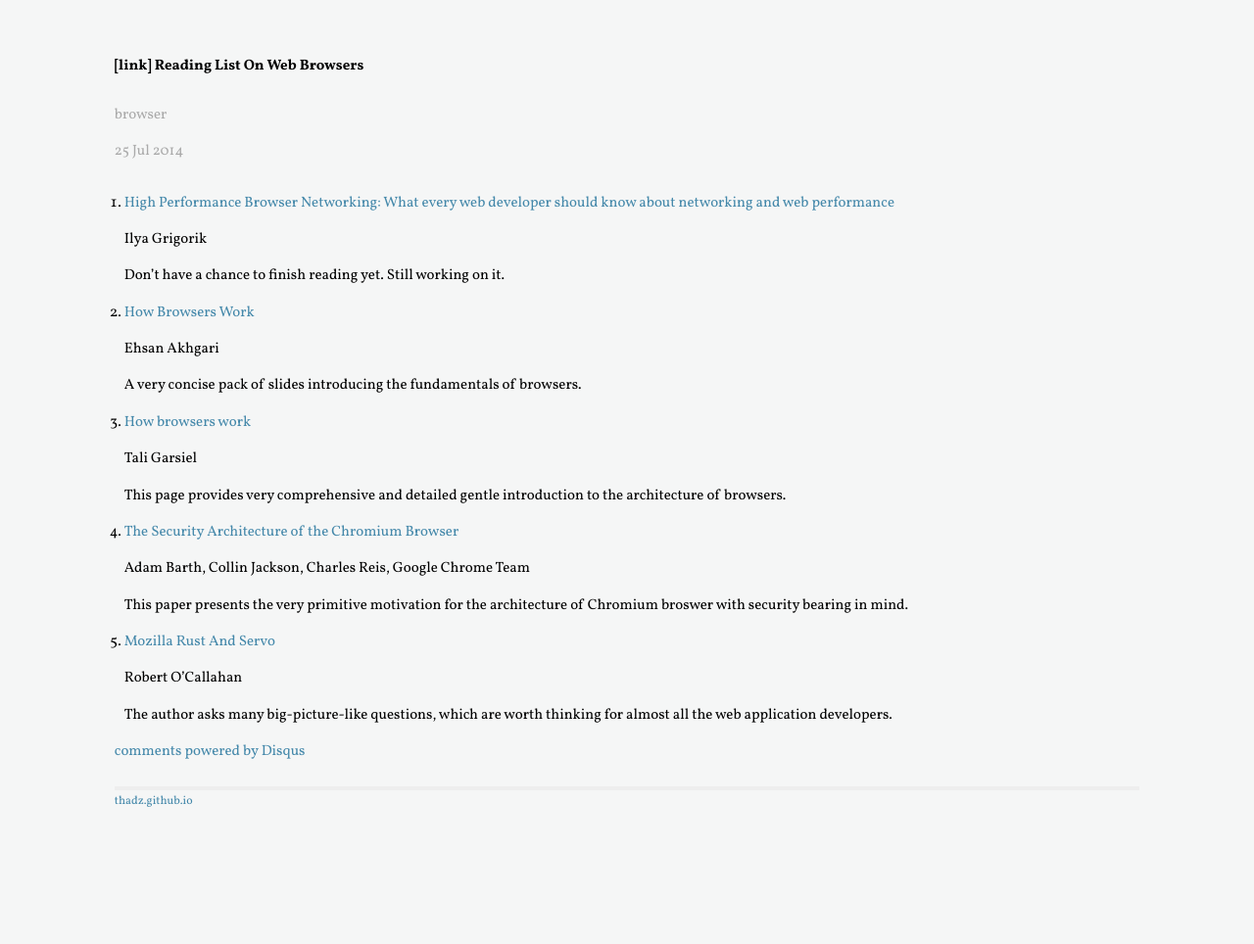
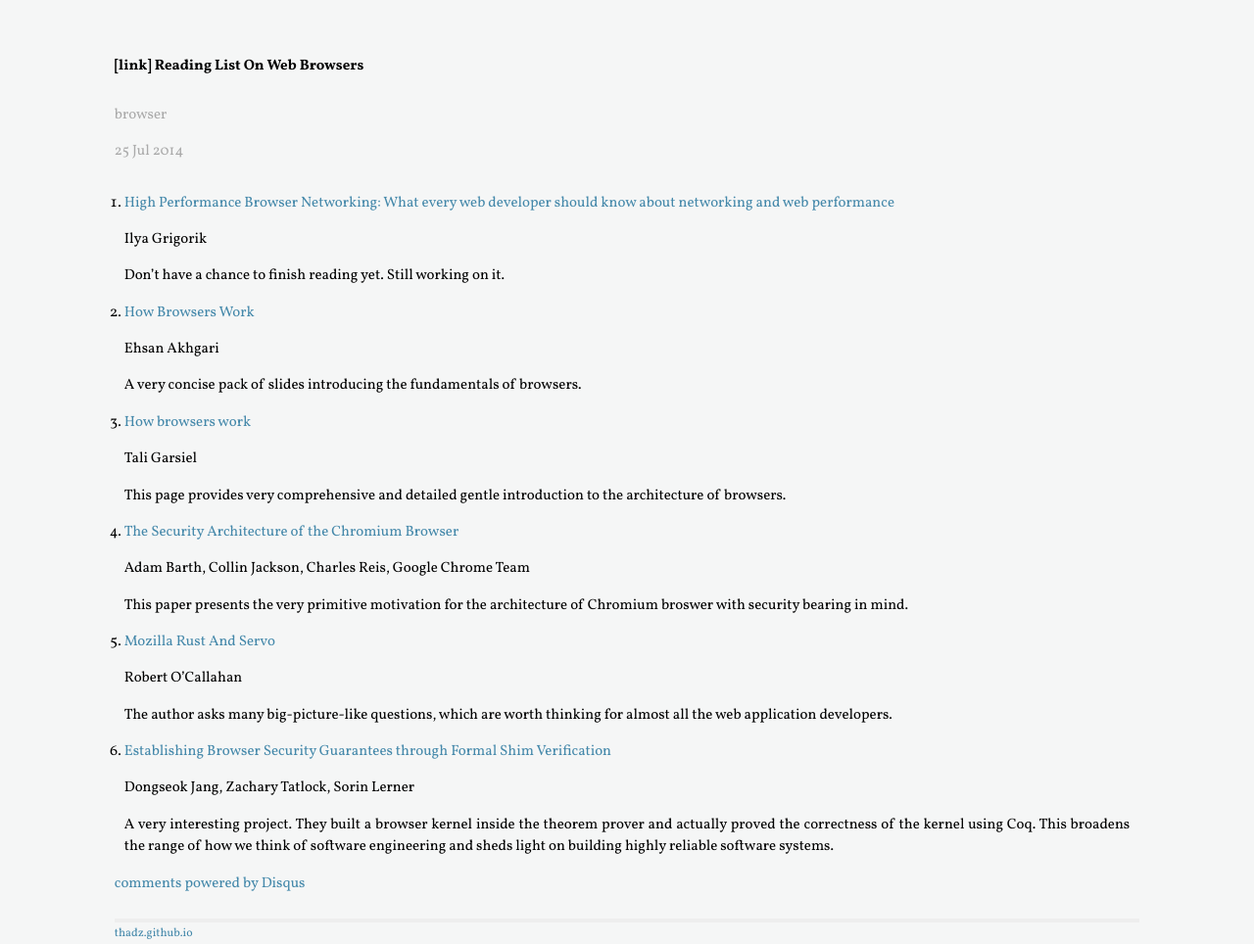
Before and after one commit to Thadz/thadz.github.io, a Jekyll site: the page built from _posts/2014-07-25-reading-list-on-web-browser.md, in a window 1280 px wide. Shown: the whole page at 98% size. Built offline with Jekyll 4.4.1, drawn with Linux system fonts in a browser that asks for light colours; some web fonts are replaced; Markdown is read by kramdown in place of the engine named in the settings; comment, search, counter and statistics services are not loaded.

Commit message:
added the quark project, a fully verified browser kernel

```diff
--- a/_posts/2014-07-25-reading-list-on-web-browser.md
+++ b/_posts/2014-07-25-reading-list-on-web-browser.md
@@ -34,3 +34,9 @@
    Robert O'Callahan
 
    The author asks many big-picture-like questions, which are worth thinking for almost all the web application developers.
+
+6. [Establishing Browser Security Guarantees through Formal Shim Verification](http://goto.ucsd.edu/quark/usenix12.pdf)
+
+   Dongseok Jang, Zachary Tatlock, Sorin Lerner
+
+   A very interesting project. They built a browser kernel inside the theorem prover and actually proved the correctness of the kernel using Coq. This broadens the range of how we think of software engineering and sheds light on building highly reliable software systems.
```
